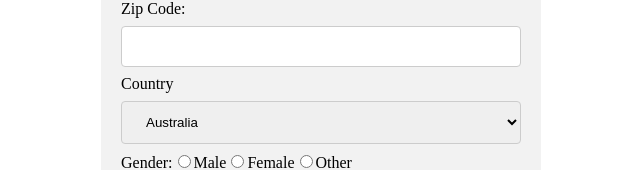
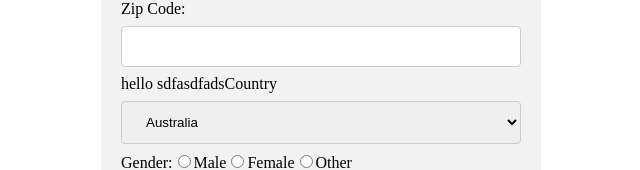
Before and after one commit to TuhinAl/angular-practice, an Angular app: page / in a window 1280 px wide. Shown: the part 634-804 px from the top of the page, without its empty margins (319-959 px from the left). Built offline with nearby package versions, Linux system fonts and the light colour scheme.

Commit message:
hands on component create

```diff
--- a/src/app/app-routing.module.ts
+++ b/src/app/app-routing.module.ts
@@ -7,4 +7,7 @@ const routes: Routes = [];
   imports: [RouterModule.forRoot(routes)],
   exports: [RouterModule]
 })
-export class AppRoutingModule { }
+export class AppRoutingModule {
+
+
+ }
--- a/src/app/app.component.html
+++ b/src/app/app.component.html
@@ -45,7 +45,7 @@
         <input id="zip" type="text" formControlName="zip">
       </div>
 
-
+<tuhin></tuhin>
 
       <label for="country">Country</label>
       <select id="country" name="country" >
--- a/src/app/app.module.ts
+++ b/src/app/app.module.ts
@@ -4,10 +4,12 @@ import { BrowserModule } from '@angular/platform-browser';
 
 import { AppRoutingModule } from './app-routing.module';
 import { AppComponent } from './app.component';
+import { RoomsComponent } from './rooms/rooms.component';
 
 @NgModule({
   declarations: [
-    AppComponent
+    AppComponent,
+    RoomsComponent
   ],
   imports: [
     BrowserModule,
--- /dev/null
+++ b/src/app/rooms/rooms.component.html
@@ -0,0 +1 @@
+hello sdfasdfads
```
Also changed, not shown: src/app/rooms/rooms.component.ts (added, +12 -0 lines), src/app/rooms/rooms.component.css (added), 1 other file (tests, documents, lock files or other folders).
